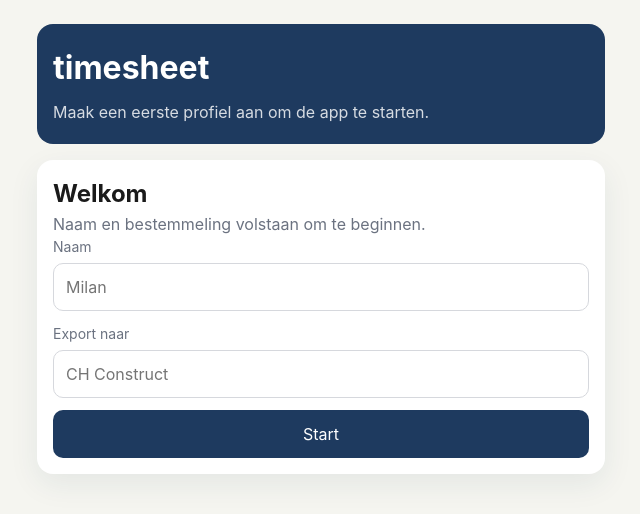
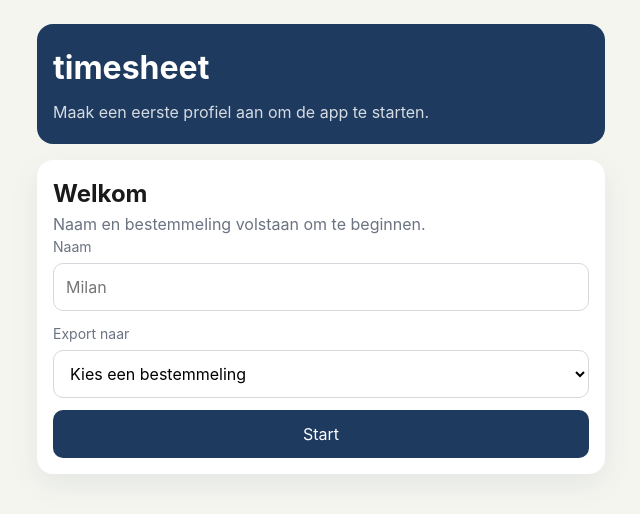
Before and after one commit to snicktc/ch-construct-timesheet, a React (Vite) app: page / in a window 1280 px wide. Shown: the top 514 px of the page, without its empty margins (319-959 px from the left). Built offline with nearby package versions, Linux system fonts and the light colour scheme.

Commit message:
Use fixed export recipient dropdown on welcome screen

```diff
--- a/src/App.css
+++ b/src/App.css
@@ -222,12 +222,14 @@
   font-size: 14px;
 }
 
-.field input {
+.field input,
+.field select {
   min-height: 48px;
   border-radius: 10px;
   border: 1px solid #d6d8dd;
   padding: 0 12px;
   font: inherit;
+  background: #ffffff;
 }
 
 .field textarea,
--- a/src/App.tsx
+++ b/src/App.tsx
@@ -100,12 +100,17 @@ function App() {
 
                 <div className="field">
                   <label htmlFor="profile-export-recipient">Export naar</label>
-                  <input
+                  <select
                     id="profile-export-recipient"
                     value={exportRecipient}
                     onChange={(event) => setExportRecipient(event.target.value)}
-                    placeholder="CH Construct"
-                  />
+                  >
+                    <option value="" disabled>
+                      Kies een bestemmeling
+                    </option>
+                    <option value="CH Construct">CH Construct</option>
+                    <option value="VBW">VBW</option>
+                  </select>
                 </div>
 
                 {errorMessage ? <Toast message={errorMessage} tone="error" /> : null}
```
